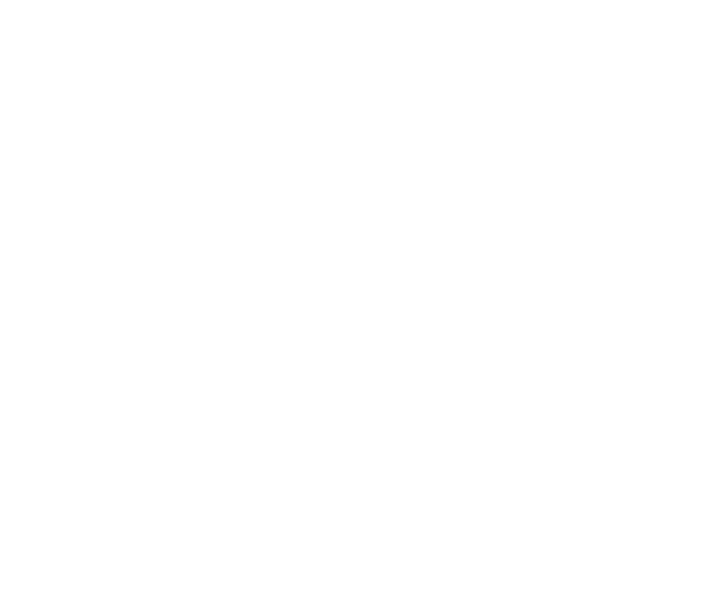
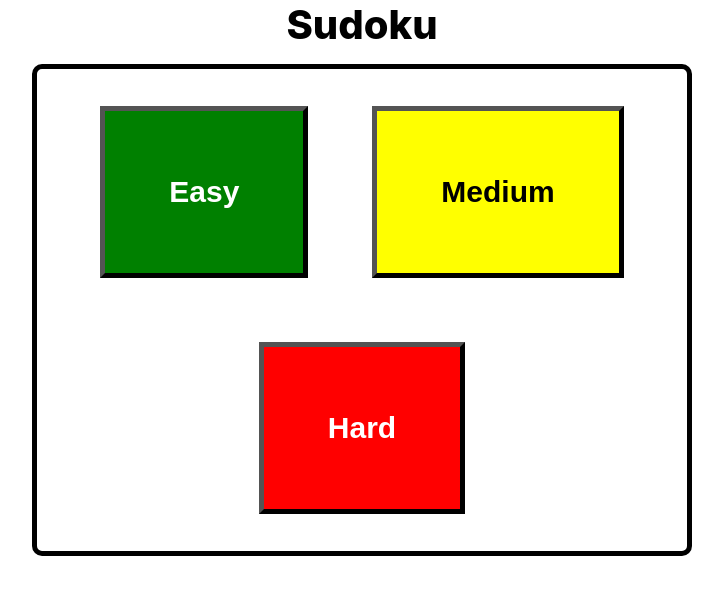
Before and after one commit to Mark-Wetherington/MarkSudoku, a React (Create React App) app: page / in a window 1280 px wide. Shown: the top 594 px of the page, without its empty margins (278-1001 px from the left). Built offline with nearby package versions, Linux system fonts and the light colour scheme.

Commit message:
added difficulty selector

```diff
--- a/package.json
+++ b/package.json
@@ -6,10 +6,8 @@
     "@testing-library/jest-dom": "^5.14.1",
     "@testing-library/react": "^11.2.7",
     "@testing-library/user-event": "^12.8.3",
-    "bootstrap": "^5.1.0",
     "cra-template": "1.1.2",
     "react": "^17.0.2",
-    "react-bootstrap": "^1.6.1",
     "react-dom": "^17.0.2",
     "react-scripts": "4.0.3",
     "web-vitals": "^1.1.2"
--- a/src/App.js
+++ b/src/App.js
@@ -1,6 +1,12 @@
+import Title from "./Components/Title";
+import DifficultySelector from "./Components/DifficultySelector";
+
 function App() {
   return (
-    <div></div>
+    <>
+    <Title />
+    <DifficultySelector />
+    </>
   );
 }
 
--- /dev/null
+++ b/src/Components/Board.js
@@ -0,0 +1,5 @@
+const Board = props => {
+    return <div>a</div>
+}
+
+export default Board;
--- /dev/null
+++ b/src/Components/DifficultySelector.js
@@ -0,0 +1,26 @@
+import { useState } from "react";
+
+import Card from "./UI/Card";
+import Button from "./UI/Button";
+
+import styles from "./DifficultySelector.module.css";
+
+const DifficultySelector = (props) => {
+  const [difficulty, setDifficulty] = useState(null);
+
+  const handleClick = (event) => {
+    setDifficulty(event.target.innerText);
+  };
+
+  return (
+    <Card className={styles.difficulty}>
+      <Button className={styles.easy} onClick={handleClick}>
+        Easy
+      </Button>
+      <Button className={styles.medium} onClick={handleClick}>Medium</Button>
+      <Button className={styles.hard} onClick={handleClick}>Hard</Button>
+    </Card>
+  );
+};
+
+export default DifficultySelector;
--- /dev/null
+++ b/src/Components/DifficultySelector.module.css
@@ -0,0 +1,29 @@
+.difficulty {
+  margin: 15px auto;
+  width: 50%;
+  text-align: center;
+  border-width: 5px;
+}
+
+.easy {
+    color: white;
+    background-color: green;
+}
+
+.medium {
+    color: black;
+    background-color: yellow;
+}
+
+.hard {
+    color: white;
+    background-color: red;;
+}
+
+.easy, .medium, .hard {
+    padding: 10%;
+    margin: 5%;
+    font-size: 30px;
+    font-weight: 800;
+    border-width: 5px;
+}
--- /dev/null
+++ b/src/Components/Title.js
@@ -0,0 +1,7 @@
+import styles from './Title.module.css'
+
+const Title = (props) => {
+    return <div className={styles.title}>Sudoku</div>
+};
+
+export default Title;
--- /dev/null
+++ b/src/Components/Title.module.css
@@ -0,0 +1,5 @@
+.title {
+    font-size: 40px;
+    font-weight: 800;
+    text-align: center;
+}
--- /dev/null
+++ b/src/Components/UI/Button.js
@@ -0,0 +1,8 @@
+import styles from './Button.module.css'
+
+const Button = (props) => {
+    const buttonStyle = styles.button + ' ' + props.className;
+  return <button className={buttonStyle} onClick={props.onClick}>{props.children}</button>;
+};
+
+export default Button;
--- /dev/null
+++ b/src/Components/UI/Button.module.css
@@ -0,0 +1,3 @@
+.button {
+  margin: 5px;
+}
--- /dev/null
+++ b/src/Components/UI/Card.js
@@ -0,0 +1,8 @@
+import styles from './Card.module.css'
+
+const Card = (props) => {
+    const cardStyle = styles.card + ' ' + props.className;
+  return <div className={cardStyle}>{props.children}</div>;
+};
+
+export default Card;
--- /dev/null
+++ b/src/Components/UI/Card.module.css
@@ -0,0 +1,7 @@
+.card {
+    border-style: solid;
+    border-radius: 10px;
+    display: block;
+    padding: 5px;
+    margin: 10px;
+}
```
Also changed, not shown: 1 other file (tests, documents, lock files or other folders).
